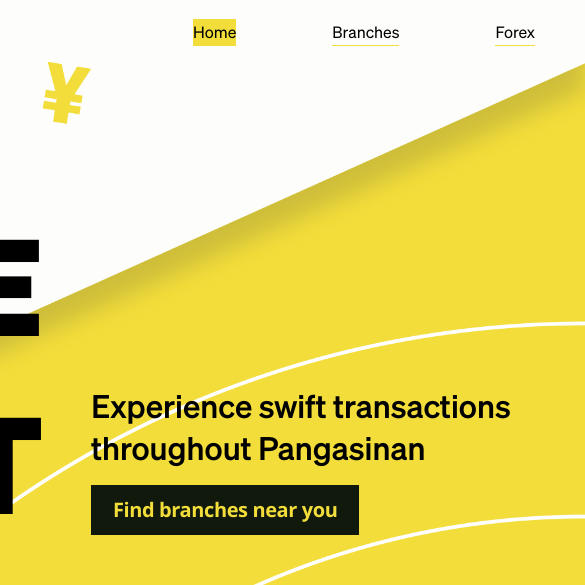
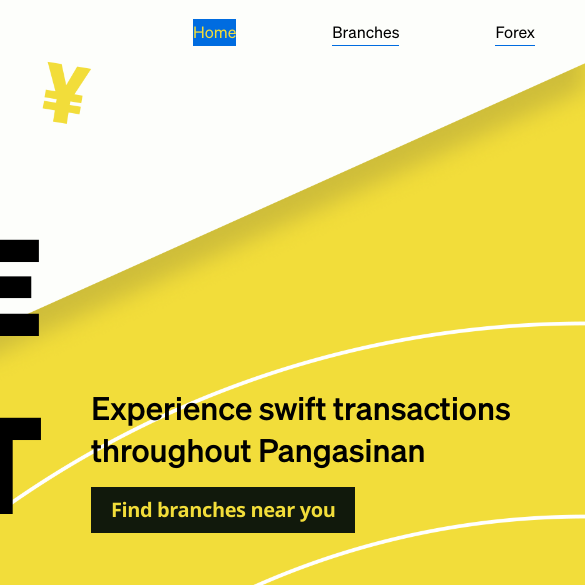
Before and after one commit to phosrei/rmc-business-website, a plain HTML site: page index.html in a window 1280 px wide. Shown: the top 585 px of the page, 695-1280 px from the left. Drawn offline with Linux system fonts and the light colour scheme.

Commit message:
Add blue as accent color

```diff
--- a/branches.css
+++ b/branches.css
@@ -82,7 +82,7 @@ section {
 
 .nav-links a {
     background-position-y: -0%;
-    background-image: linear-gradient(180deg, transparent 50%, black 50%) !important;
+    background-image: linear-gradient(180deg, transparent 50%, #006CE0 50%) !important;
     transition: all 0.1s ease;
     background-size: auto 190%;
     padding: 3px 0;
@@ -92,12 +92,12 @@ section {
 
 .nav-links a:hover {
     background-position-y: 100%;
-    color: white;
+    color: var(--primary);
     transition: all 0.1s ease;
 }
 
 .nav-links a.active {
-    color: white;
+    color: var(--primary);
     background-position-y: 100%;
 }
 
@@ -145,7 +145,7 @@ main {
         position: absolute;
         width: 100%;
         height: 100%;
-        background-color: black;
+        background-color: #006CE0;
         color: white;
 
         clip-path: polygon(0 50%, 100% 50%, 100% 50%, 0 50%);
--- a/forex.css
+++ b/forex.css
@@ -106,7 +106,7 @@ header {
 
     & a {
         background-position-y: -0%;
-        background-image: linear-gradient(180deg, transparent 50%, black 50%) !important;
+        background-image: linear-gradient(180deg, transparent 50%, #006CE0 50%) !important;
         transition: all 0.1s ease;
         background-size: auto 190%;
         padding: 3px 0;
@@ -115,12 +115,12 @@ header {
 
         &:hover {
             background-position-y: 100%;
-            color: white;
+            color: var(--primary);
             transition: all 0.1s ease;
         }
 
         &.active {
-            color: white;
+            color: var(--primary);
             background-position-y: 100%;
         }
     }
--- a/index.css
+++ b/index.css
@@ -83,7 +83,7 @@ section {
 
 .nav-links a {
     background-position-y: -0%;
-    background-image: linear-gradient(180deg, transparent 50%, var(--primary) 50%) !important;
+    background-image: linear-gradient(180deg, transparent 50%, #006CE0 50%) !important;
     transition: all 0.1s ease;
     background-size: auto 190%;
     padding: 3px 0;
@@ -93,10 +93,12 @@ section {
 
 .nav-links a.active {
     background-position-y: 100%;
+    color: var(--primary);
 }
 
 .nav-links a:hover {
     background-position-y: 100%;
+    color: var(--primary);
     transition: all 0.1s ease;
 }
 
@@ -136,7 +138,6 @@ a {
     font-size: 1.25rem;
     position: relative;
     background-color: #11190c;
-    border: 0.125rem solid #11190c;
 
     transition: background-color 0.2s ease, border-color 0.2s ease,
     color 0.2s ease, fill 0.2s ease, transform 0.2s ease-in-out;
@@ -150,8 +151,8 @@ a {
 }
 
 .hero-button:hover {
-    background-color: white;
-    border-color: white;
+    background-color: #006CE0;
+    border-color: #006CE0;
     transition: background-color 0.2s ease, border-color 0.2s ease,
     color 0.2s ease, fill 0.2s ease, transform 0.2s ease-in-out;
     transform: scale(1.07);
@@ -174,7 +175,7 @@ a {
     will-change: transform;
     z-index: -1;
     border-radius: 80em;
-    background-color: white;
+    background-color: #006CE0;
 }
 .hero-button:hover:after {
     transform: translate(0);
```
Also changed, not shown: forex.html (+1 -1 lines).
